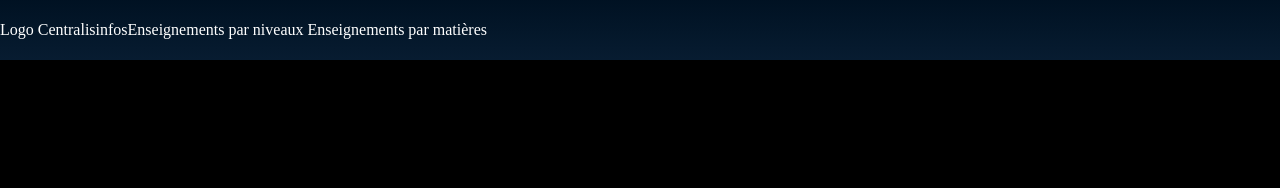
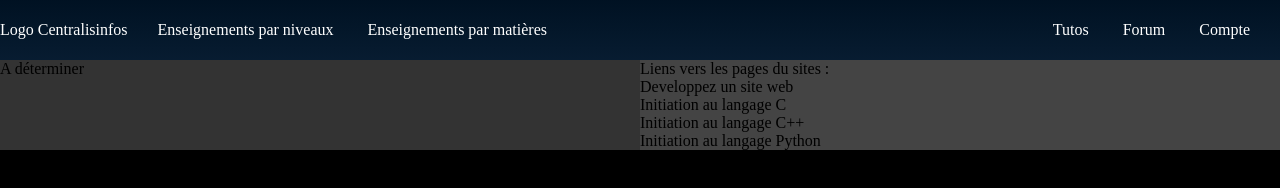
Before and after one commit to Lenglet-jeremy/Centralisinfos, a plain HTML site: page index.html in a window 1280 px wide. Drawn offline with Linux system fonts and the light colour scheme.

Commit message:
Mise à jour global du dossier

```diff
--- a/index.html
+++ b/index.html
@@ -8,23 +8,43 @@
 </head>
 <body>
     <header class="Header">
+
         <div class="Left">
             <div class="Welcome">
-            <a href="#">Logo</a>
-            <a href="#">Centralisinfos</a>
+                <a class="Logo" href="#">Logo</a>
+                <a class="Acceuil" href="#">Centralisinfos</a>
             </div>
-            <div>
-            <a href="#">Enseignements par niveaux</a>
-            <a href="#">Enseignements par matières</a>
+            <div class="Education">
+                <a class="Skill" href="#">Enseignements par niveaux</a>
+                <a class="Subject" href="#">Enseignements par matières</a>
+            </div>
         </div>
+
+        <div class="Center"></div>
+
+        <div class="Right">
+            <a class="Tutos" href="#">Tutos</a>
+            <a class="Forum" href="#">Forum</a>
+            <a class="Account" href="#">Compte</a>
         </div>
-        <div class="Center"></div>
-        <div class="Right"></div>
     </header>
 
-    <main class="Main"></main>
+    <main class="Main">
+        <div class="ToDefine">
+            <p>A déterminer</p>
+        </div>
+        <div class="Content">
+            <p>Liens vers les pages du sites : </p>
+            <p>Developpez un site web</p>
+            <p>Initiation au langage C</p>
+            <p>Initiation au langage C++</p>
+            <p>Initiation au langage Python</p>
+        </div>
+    </main>
 
-    <footer></footer>
+    <footer class="Footer">
+
+    </footer>
 
 </body>
 </html>
```
